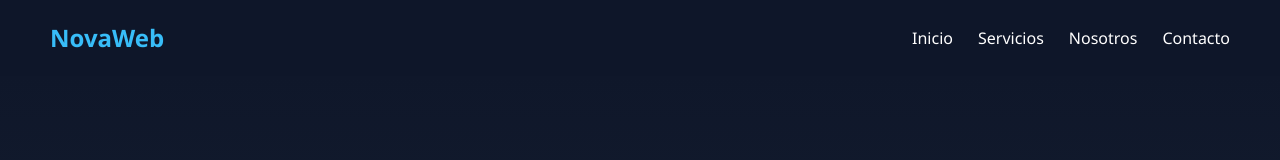
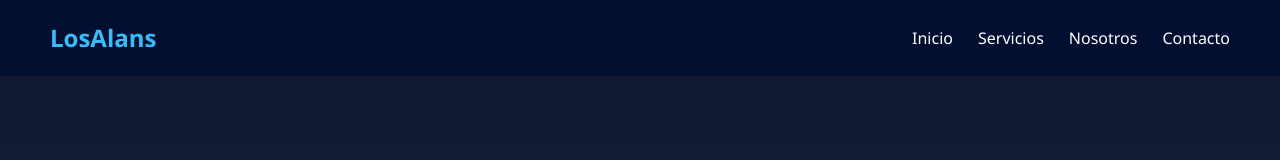
Before and after one commit to alampf/landing-page, a React (Vite) app: page / in a window 1280 px wide. Shown: the top 160 px of the page. Built offline with nearby package versions, Linux system fonts and the light colour scheme.

Commit message:
correcion de estilos colores de letras y navar

```diff
--- a/src/App.css
+++ b/src/App.css
@@ -18,7 +18,7 @@ nav {
   justify-content: space-between;
   align-items: center;
   padding: 20px 50px;
-  background: rgba(15, 23, 42, 0.95);
+  background: rgba(3, 15, 49, 0.95);
   position: sticky;
   top: 0;
 }
@@ -60,7 +60,7 @@ section {
   display: flex;
   flex-direction: column;
   justify-content: center;
-  background: linear-gradient(to bottom, #0f172a, #1e293b);
+  background: linear-gradient(to bottom, #111a30, #1e293b);
 }
 
 #inicio h1 {
--- a/src/App.jsx
+++ b/src/App.jsx
@@ -5,7 +5,7 @@ function App() {
     <>
       {/* NAVBAR */}
       <nav>
-        <div className="logo">NovaWeb</div>
+        <div className="logo">LosAlans</div>
         <ul>
           <li><a href="#inicio">Inicio</a></li>
           <li><a href="#servicios">Servicios</a></li>
```
